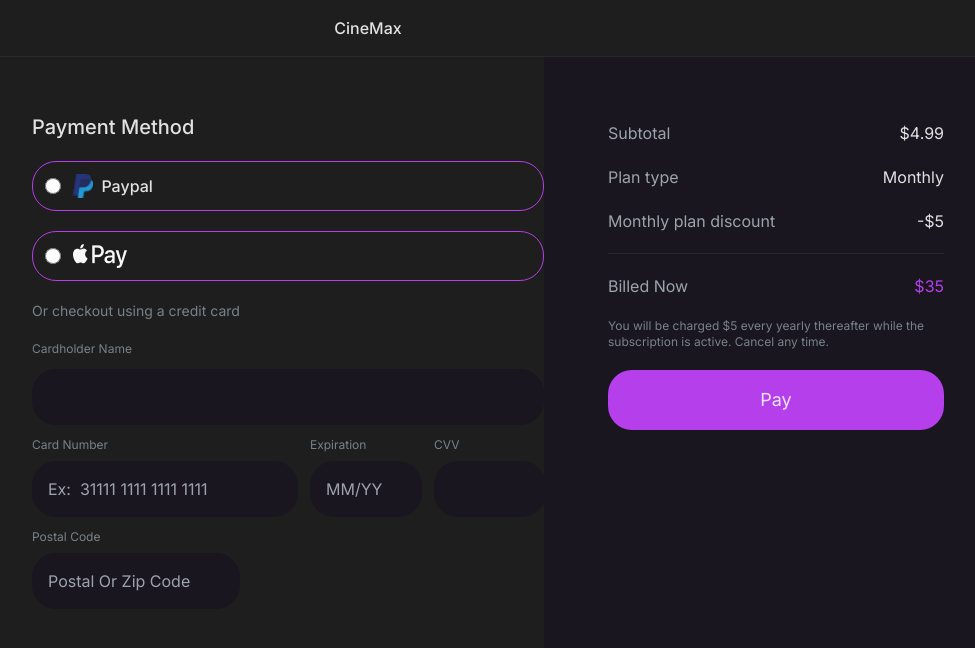
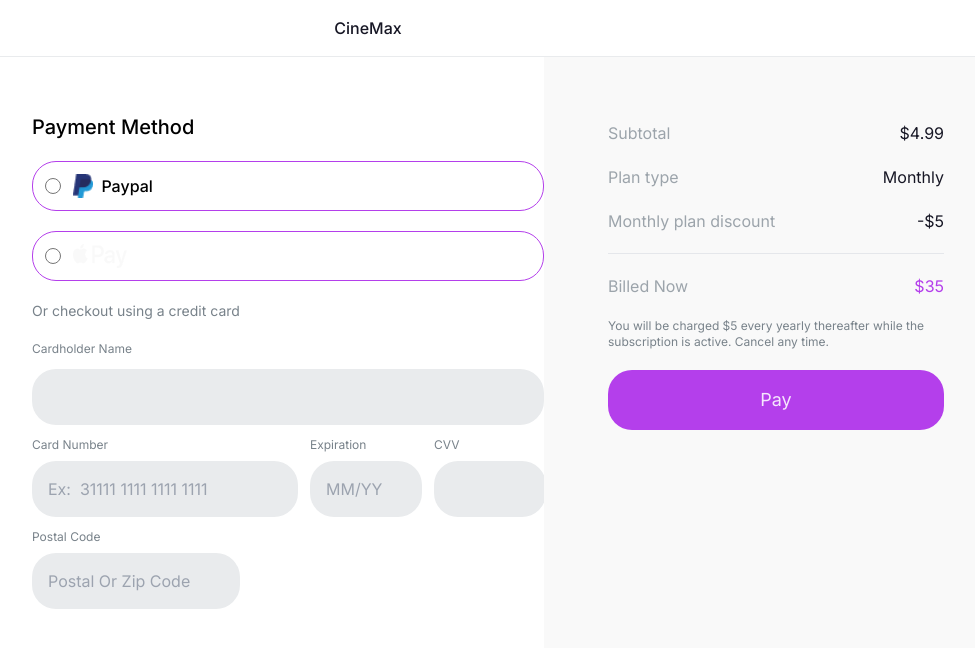
Before and after one commit to BerkantKazangirler/movie-design, a React (Vite) app: page /payment in a window 1280 px wide. Shown: the top 648 px of the page, without its empty margins (272-1247 px from the left). Built offline with nearby package versions, Linux system fonts and the light colour scheme.

Commit message:
feat: added lightmode style

```diff
--- a/src/components/Series/bestseries.tsx
+++ b/src/components/Series/bestseries.tsx
@@ -16,10 +16,10 @@
             className="w-64 h-44 object-cover object-center rounded-2xl"
           />
           <div className="flex flex-col gap-3">
-            <span className="w-52 text-ellipsis whitespace-nowrap overflow-hidden font-bold">
+            <span className="w-52 text-ellipsis whitespace-nowrap overflow-hidden font-semibold dark:text-white text-black">
               {title}
             </span>
-            <span className="flex text-sm gap-1 w-60">
+            <span className="flex text-sm font-semibold gap-1 w-60 dark:text-white text-black">
               <img src={"./assets/start2.png"} className="h-5" />
               {rating}
               <span className="text-grayscale-70">
@@ -41,10 +41,10 @@
             className="w-64 h-44 object-cover object-center rounded-2xl"
           />
           <div className="flex flex-col gap-3">
-            <span className="w-52 text-ellipsis whitespace-nowrap overflow-hidden font-bold">
+            <span className="w-52 text-ellipsis whitespace-nowrap overflow-hidden font-bold dark:text-white text-black">
               {title}
             </span>
-            <span className="flex text-sm gap-1 w-60">
+            <span className="flex text-sm gap-1 w-60 dark:text-white font-semibold text-black">
               <img src={"./assets/start2.png"} className="h-5" />
               {rating}
               <span className="text-grayscale-70">
--- a/src/components/button/button.tsx
+++ b/src/components/button/button.tsx
@@ -29,7 +29,11 @@
         "justify-center": withIcon,
         flex: withIcon,
 
-        "bg-line-dark": variant == "line-dark",
+        "dark:bg-line-dark": variant == "line-dark",
+        "bg-grayscale-10": variant == "line-dark",
+        "dark:text-white": variant == "line-dark",
+        "text-black": variant == "line-dark",
+        "font-bold": variant == "line-dark",
         "border-none": variant == "line-dark",
 
         "bg-main-primary": buttonstyle == "primary",
--- a/src/components/input/input.tsx
+++ b/src/components/input/input.tsx
@@ -26,7 +26,9 @@
     <input
       id={id}
       placeholder={placeholder}
-      className={classname("bg-dark-smooth border-line-dark p-4", {
+      className={classname(
+        "dark:bg-dark-smooth border-grayscale-10 dark:border-line-dark bg-line-light p-4",
+        {
           "required:": required == "true",
           "rounded-2xl": rounded == "2xl",
           "rounded-3xl": rounded == "3xl",
@@ -35,7 +37,8 @@
           "text-lg": fontsize == "lg",
           "text-2xl": fontsize == "2xl",
           "font-xl": fontsize == "xl",
-      })}
+        }
+      )}
       type={type}
       pattern={pattern}
       maxLength={maxlength}
--- a/src/components/movies/bestmovies.tsx
+++ b/src/components/movies/bestmovies.tsx
@@ -27,10 +27,10 @@
             className="ml-4 rounded-2xl h-32 w-28 object-cover object-center"
           />
           <div className="flex flex-col ml-5 gap-3">
-            <span className="border border-line-dark rounded-xl px-3 py-1 text-[12px] max-w-fit">
+            <span className="border dark:border-line-dark font-bold border-line-light dark:text-grayscale-40 text-grayscale-60 rounded-xl px-3 py-1 text-[12px] max-w-fit">
               {year}
             </span>
-            <span className="w-36 text-ellipsis whitespace-nowrap overflow-hidden font-semibold">
+            <span className="w-36 text-ellipsis whitespace-nowrap dark:text-white text-black overflow-hidden font-semibold">
               {title}
             </span>
             <span className="flex text-sm max-w-fit text-grayscale-70">
@@ -40,7 +40,7 @@
                 return genre + " • ";
               })}
             </span>
-            <span className="flex text-sm">
+            <span className="flex text-sm font-semibold dark:text-white text-black">
               <img src={"./assets/start2.png"} className="h-5" />
               {rating}
             </span>
--- a/src/pages/Login.tsx
+++ b/src/pages/Login.tsx
@@ -36,10 +36,12 @@
             <img src={"./assets/mac.png"} className="w-full" />
           </div>
         </div>
-        <div className="w-1/2 text-center p-5 px-24 bg-dark-background">
-          <span className="font-extrabold">CineMax</span>
+        <div className="w-1/2 text-center p-5 px-24 dark:bg-dark-background bg-light-background">
+          <span className="font-extrabold dark:text-white text-black">
+            CineMax
+          </span>
           <div className="pt-14">
-            <p className="text-3xl font-bold max-w-56 m-auto">
+            <p className="text-3xl font-bold max-w-56 m-auto dark:text-white text-black">
               Hey there, welcome back
             </p>
             <div className="pt-5 gap-5 flex flex-col">
@@ -69,11 +71,11 @@
               </Button>
             </div>
             <div className="flex flex-row pt-5 gap-3">
-              <hr className="w-full h-1 border-line-dark relative mt-2" />
+              <hr className="w-full h-1 dark:border-line-dark border-line-light relative mt-2" />
               <span className="text-grayscale-70 w-72 text-sm">
                 Or login with
               </span>
-              <hr className="w-full h-1 border-line-dark relative mt-2" />
+              <hr className="w-full h-1 dark:border-line-dark border-line-light relative mt-2" />
             </div>
             <form
               action=""
--- a/src/pages/Payment.tsx
+++ b/src/pages/Payment.tsx
@@ -4,9 +4,11 @@
 const Payment = ({}) => {
   return (
     <>
-      <div className="flex w-full flex-col bg-payment-bg h-screen overflow-y-hidden">
-        <div className="flex justify-center w-full p-4 h-fit border-b border-line-dark">
-          <span className="font-bold">CineMax</span>
+      <div className="flex w-full flex-col dark:bg-payment-bg bg-light-background h-screen overflow-y-hidden">
+        <div className="flex justify-center w-full p-4 h-fit border-b dark:border-line-dark border-line-light">
+          <span className="font-semibold text-grayscale-100 dark:text-white">
+            CineMax
+          </span>
         </div>
         <form
           action=""
@@ -17,7 +19,9 @@
         >
           <div className="flex justify-between pl-75">
             <div className="w-full max-w-128 pt-14">
-              <span className="font-bold text-xl">Payment Method</span>
+              <span className="font-bold text-xl dark:text-white text-black">
+                Payment Method
+              </span>
               <div className="flex flex-col gap-5 pt-5">
                 <label className="flex-row flex w-full border p-3 p rounded-3xl border-main-primary">
                   <input
@@ -27,7 +31,9 @@
                     className="w-4 accent-main-primary"
                   />
                   <img src={"./assets/paypal.png"} className="h-6 ml-3" />
-                  <span className="font-bold italic ml-2">Paypal</span>
+                  <span className="font-bold italic ml-2 dark:text-white text-black">
+                    Paypal
+                  </span>
                 </label>
                 <label className="flex-row flex w-full border p-3 p rounded-3xl border-main-primary">
                   <input
@@ -115,23 +121,29 @@
                 </div>
               </div>
             </div>
-            <div className="h-screen bg-dark-smooth w-128 flex">
+            <div className="h-screen dark:bg-dark-smooth bg-grayscale-10 w-128 flex">
               <div className="p-16 w-full flex gap-5 flex-col max-h-75">
                 <div className="justify-between flex">
                   <span className="text-grayscale-60">Subtotal</span>
-                  <span>$4.99</span>
+                  <span className="dark:text-white text-grayscale-100">
+                    $4.99
+                  </span>
                 </div>
                 <div className="justify-between flex">
                   <span className="text-grayscale-60">Plan type</span>
-                  <span>Monthly</span>
+                  <span className="dark:text-white text-grayscale-100">
+                    Monthly
+                  </span>
                 </div>
                 <div className="justify-between flex">
                   <span className="text-grayscale-60">
                     Monthly plan discount
                   </span>
-                  <span>-$5</span>
+                  <span className="dark:text-white text-grayscale-100">
+                    -$5
+                  </span>
                 </div>
-                <hr className="border-line-dark" />
+                <hr className="dark:border-line-dark bg-line-light" />
                 <div className="justify-between flex">
                   <span className="text-grayscale-60">Billed Now</span>
                   <span className="text-main-primary">$35</span>
--- a/tailwind.config.js
+++ b/tailwind.config.js
@@ -4,6 +4,7 @@
     "./index.html",
     "./src/**/*.{js,ts,jsx,tsx}",
   ],
+  darkMode: 'selector',
   theme: {
     extend: {
       spacing: {
@@ -15,7 +16,7 @@
       colors: {
         'payment-bg' : '#1E1E1E',
         'main-primary':'#b43feb',
-        'light-background':'#0d0c0f',
+        'light-background':'#ffffff',
         'dark-background': '#0d0c0f',
         'alert-success': '#25dc37',
         'alert-error': '#eb3f5e',
```
Also changed, not shown: src/components/sidebar/bar.tsx (+17 -6 lines), src/pages/Home.tsx (+27 -10 lines), public/assets/mac-white.png (added). Lines whose indentation alone changed are shown as unchanged.
